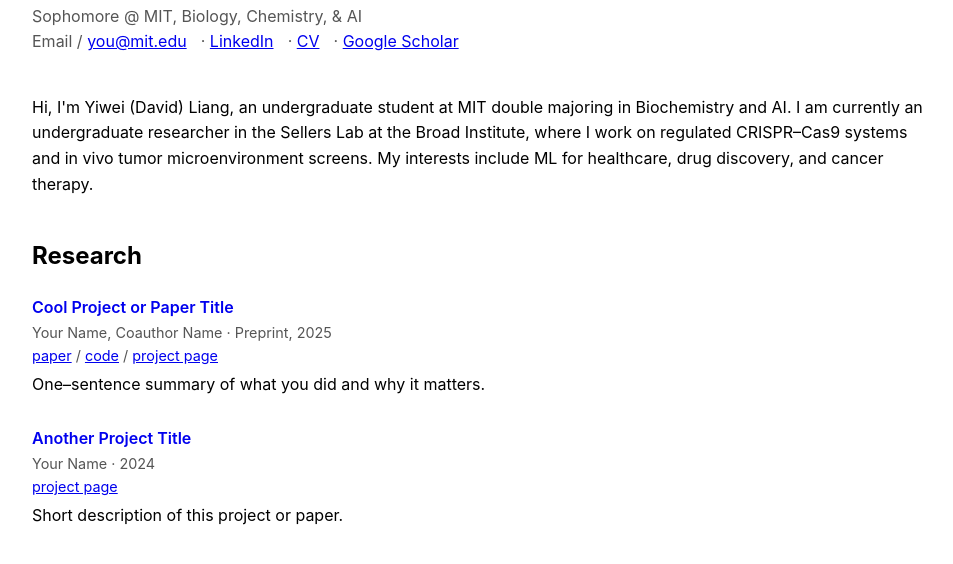
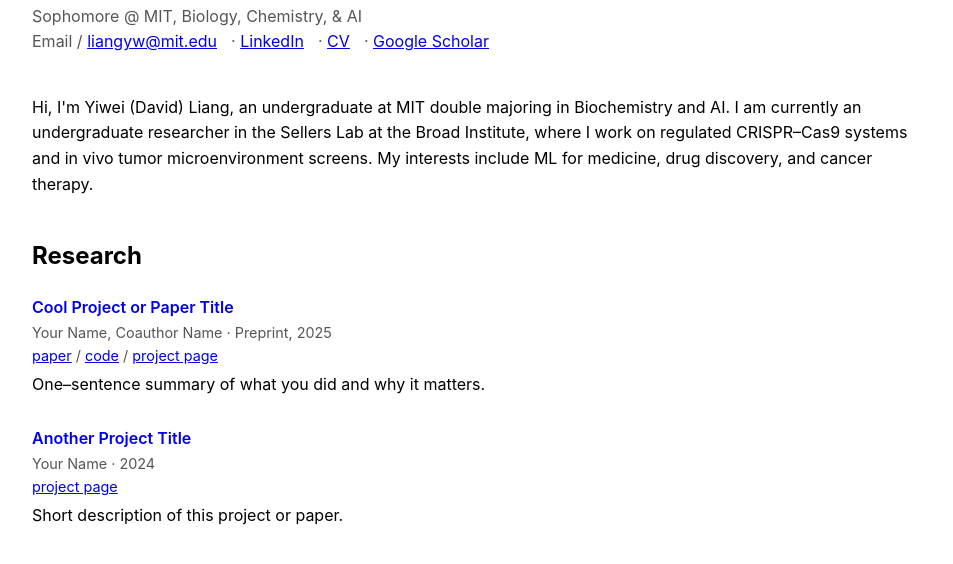
Before and after one commit to ywliang1/ywliang1.github.io, a plain HTML site: page index.html in a window 1280 px wide. Shown: the part 94-658 px from the top of the page, without its empty margins (158-1111 px from the left). Drawn offline with Linux system fonts and the light colour scheme.

Commit message:
Update index.html

```diff
--- a/index.html
+++ b/index.html
@@ -49,7 +49,7 @@
   <div class="subtitle">
     Sophomore @ MIT, Biology, Chemistry, & AI<br />
     Email /
-    <a href="mailto:liangyw@mit.edu">you@mit.edu</a> ·
+    <a href="mailto:liangyw@mit.edu">liangyw@mit.edu</a> ·
     <a href="https://www.linkedin.com/in/yiwei-liang-9989551bb/">LinkedIn</a> ·
     <a href="Yiwei Liang_CV.pdf">CV</a> ·
     <a href="https://scholar.google.com/">Google Scholar</a>
@@ -58,10 +58,10 @@
   <!-- About / intro -->
   <div class="section">
     <p>
-      Hi, I'm Yiwei (David) Liang, an undergraduate student at MIT double majoring in Biochemistry and AI.
+      Hi, I'm Yiwei (David) Liang, an undergraduate at MIT double majoring in Biochemistry and AI.
       I am currently an undergraduate researcher in the Sellers Lab at the Broad
       Institute, where I work on regulated CRISPR–Cas9 systems and in vivo tumor
-      microenvironment screens. My interests include ML for healthcare, drug
+      microenvironment screens. My interests include ML for medicine, drug
       discovery, and cancer therapy.
     </p>
   </div>
```
